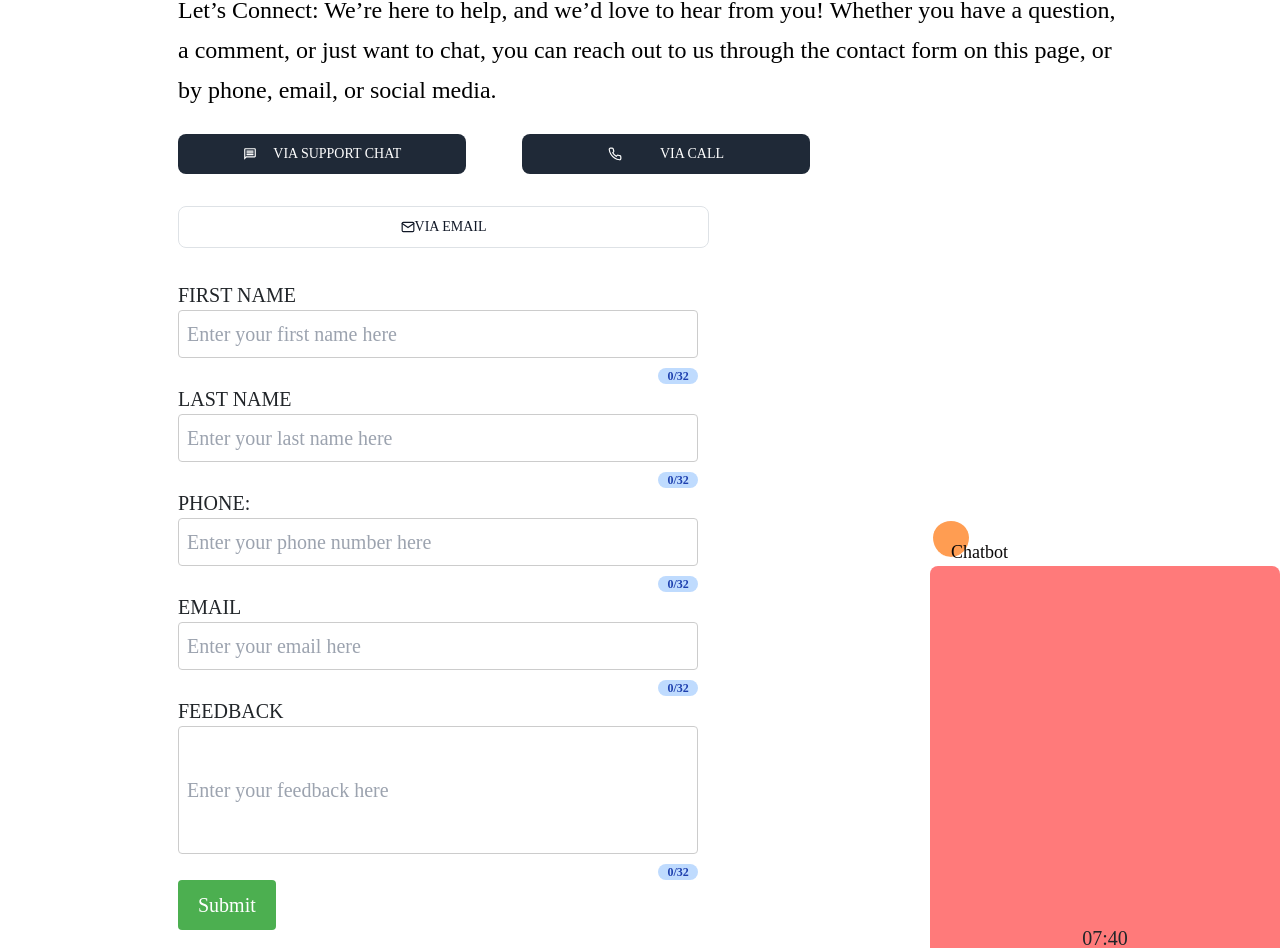
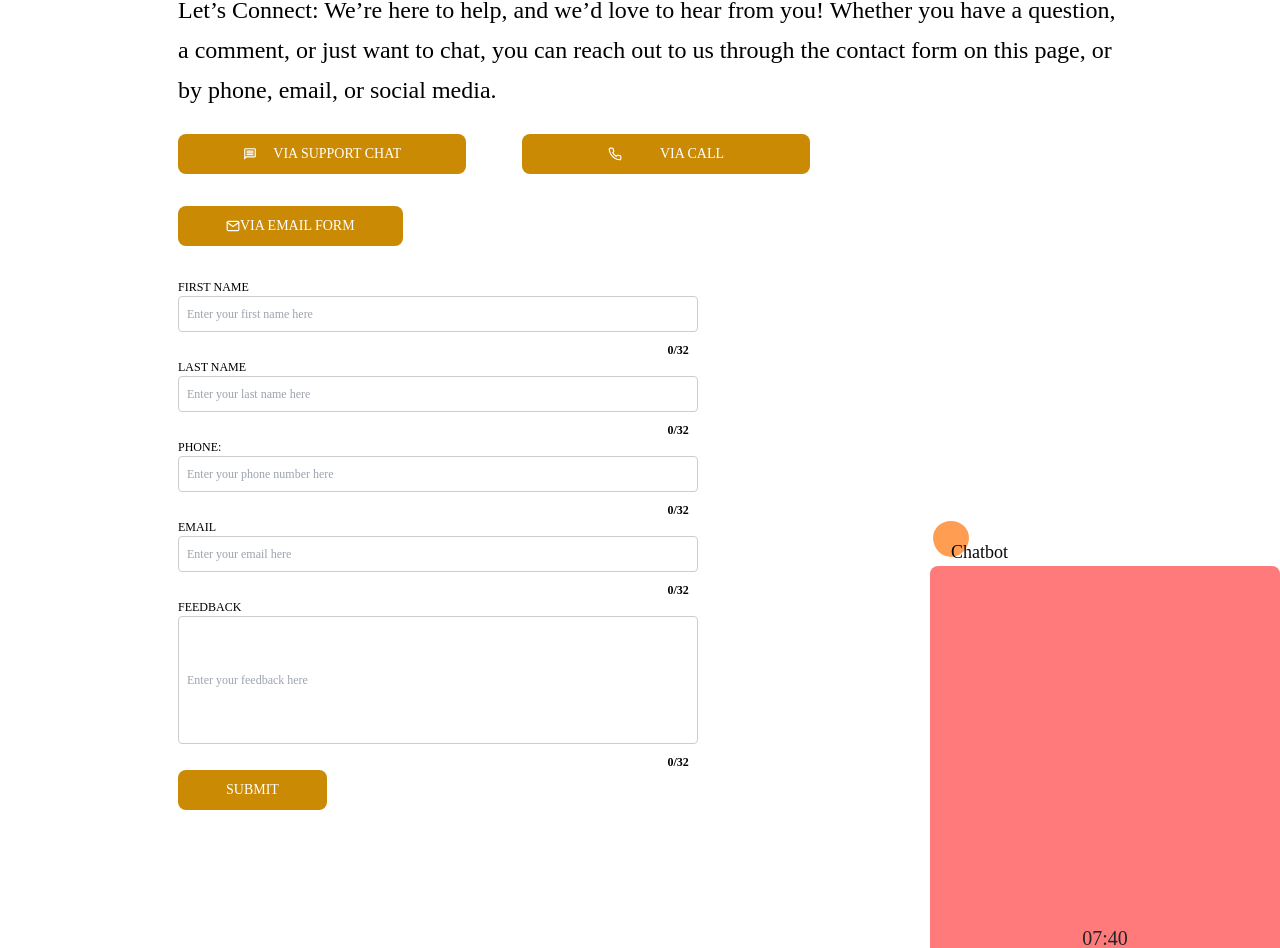
Before and after one commit to vikashchand/jurident, a React (Vite) app: page /Contact in a window 1280 px wide. Shown: the part 234-1182 px from the top of the page. After the commit the page ends 1076 px from the top, so only its background shows below. Built offline with nearby package versions, Linux system fonts and the light colour scheme; a web font is replaced by a local one.

Commit message:
Update ContactPage.jsx

```diff
--- a/src/Screen/Contactus/ContactPage.jsx
+++ b/src/Screen/Contactus/ContactPage.jsx
@@ -42,26 +42,26 @@ function ContactPage() {
 
   return (
     <div className="container1" style={{ width: "100%" }}>
-      <div style={{ width: "50%" }}>
+      <div style={{ width: "125%" }}>
         <h1 className="container title mt-10">CONTACT US </h1>
         <div className="container " style={{ width: "100%" }} >
-          <div className="text" style={{ width: "80%" }}>
+          <div className="text" style={{ width: "80%", color:"black" }}>
             Let’s Connect: We’re here to help, and we’d love to hear from you!
           Whether you have a question, a comment, or just want to chat, you can
           reach out to us through the contact form on this page, or by phone,
           email, or social media.
           </div>
-          <button type="button" class="inline-flex items-center justify-evenly sm:w-1/2 md:w-72 mt-6 text-white bg-gray-800 hover:bg-gray-900 focus:outline-none focus:ring-4 focus:ring-gray-300 font-medium rounded-lg text-sm px-5 py-2.5 mr-2 mb-2 dark:bg-gray-800 dark:hover:bg-gray-700 dark:focus:ring-gray-700 dark:border-gray-700"><MdOutlineMessage></MdOutlineMessage>VIA SUPPORT CHAT</button>
-          <button type="button" class=" inline-flex items-center justify-evenly sm:w-1/2 md:w-72 mt-6 md:ml-12 text-white bg-gray-800 hover:bg-gray-900 focus:outline-none focus:ring-4 focus:ring-gray-300 font-medium rounded-lg text-sm px-5 py-2.5 mr-2 mb-2 dark:bg-gray-800 dark:hover:bg-gray-700 dark:focus:ring-gray-700 dark:border-gray-700"><FiPhone></FiPhone>VIA CALL</button>
+          <button type="button" class="btn1 inline-flex items-center justify-evenly sm:w-1/2 md:w-72 mt-6 text-white bg-yellow-600 hover:bg-yellow-900 focus:outline-none focus:ring-4 focus:ring-gray-300 font-medium rounded-lg text-sm px-5 py-2.5 mr-2 mb-2  dark:bg-yellow-600 dark:hover:bg-yellow-700 dark:focus:ring-yellow-700 dark:border-yellow-700"><MdOutlineMessage></MdOutlineMessage>VIA SUPPORT CHAT</button>
+          <button type="button" class="btn1 inline-flex items-center justify-evenly sm:w-1/2 md:w-72 mt-6 md:ml-12 text-white bg-yellow-600 hover:bg-yellow-900 focus:outline-none focus:ring-4 focus:ring-gray-300 font-medium rounded-lg text-sm px-5 py-2.5 mr-2 mb-2 dark:bg-yellow-600 dark:hover:bg-yellow-700 dark:focus:ring-yellow-700 dark:border-gray-700"><FiPhone></FiPhone>VIA CALL</button>
           <div>
-            <button type="button" style={{ width: "45%" }} class="inline-flex items-center justify-center  mt-6 text-gray-900 hover:text-black border border-gray-800 hover:bg-gray-900 focus:ring-4 focus:outline-none focus:ring-gray-300 font-medium rounded-lg text-sm px-5 py-2.5 text-center mr-2 mb-2 dark:border-gray-600 dark:text-black dark:hover:text-white dark:hover:bg-gray-600 dark:focus:ring-gray-800"><FiMail ></FiMail>VIA EMAIL</button>
+            <button type="button"  class="btn2 inline-flex items-center justify-center  mt-6 text-white bg-yellow-600 hover:bg-yellow-900 focus:outline-none focus:ring-4 focus:ring-gray-300 font-medium rounded-lg text-sm px-5 py-2.5 mr-2 mb-2  dark:bg-yellow-600 dark:hover:bg-yellow-700 dark:focus:ring-yellow-700 dark:border-yellow-700"><FiMail></FiMail>VIA EMAIL FORM</button>
 
           </div>
 
           <div className="formdiv grid md:grid-cols-2 md:gap-6 sm:grid-cols-1 sm:gap-12" >
-          <form className="mb-6 group mt-4 mr-14 "style={{ width: "90%" }} onSubmit={handleSubmit}>
+          <form className="mb-6 group mt-4 mr-14 "style={{ width: "90%" , color:"white", fontSize:"12px"}} onSubmit={handleSubmit}>
           <div>
-            <label htmlFor="fName"
+            <label className="text-black" htmlFor="fName"
             >
               FIRST NAME
             </label>
@@ -75,14 +75,14 @@ function ContactPage() {
             />
              <div>
               <div className="flex flex-col items-end">
-                <span className="inline-flex justify-items-end  justify-center w-10 h-4  text-xs font-semibold text-blue-800 bg-blue-200 rounded-full">
+                <span className="inline-flex justify-items-end  justify-center w-10 h-4  text-xs font-semibold text-black rounded-full">
                 {firstName.length}/{characterLimit}
                 </span>
              </div>
 
             </div>
           </div>
-          <div>
+          <div className="text-black">
             <label htmlFor="lastName">LAST NAME</label>
             <input
               type="text"
@@ -95,13 +95,13 @@ function ContactPage() {
 
               <div>
               <div className="flex flex-col items-end">
-                <span className="inline-flex justify-items-end  justify-center w-10 h-4  text-xs font-semibold text-blue-800 bg-blue-200 rounded-full">
+                <span className="inline-flex justify-items-end  justify-center w-10 h-4  text-xs font-semibold text-black  rounded-full">
                 {lastName.length}/{characterLimit}
                 </span>
              </div>
             </div>
           </div>
-          <div>
+          <div className="text-black">
             <label htmlFor="phone">PHONE:</label>
             <input
               type="text"
@@ -113,7 +113,7 @@ function ContactPage() {
             />
             <div>
               <div className="flex flex-col items-end">
-                <span className="inline-flex justify-items-end  justify-center w-10 h-4  text-xs font-semibold text-blue-800 bg-blue-200 rounded-full">
+                <span className="inline-flex justify-items-end  justify-center w-10 h-4  text-xs font-semibold text-black  rounded-full">
                 {phone.length}/{characterLimit}
                 </span>
              </div>
@@ -121,7 +121,7 @@ function ContactPage() {
             </div>
 
           </div>
-          <div>
+          <div className="text-black">
             <label htmlFor="email">EMAIL</label>
             <input
               type="text"
@@ -133,13 +133,13 @@ function ContactPage() {
             />
             <div>
               <div className="flex flex-col items-end">
-                <span className="inline-flex justify-items-end  justify-center w-10 h-4  text-xs font-semibold text-blue-800 bg-blue-200 rounded-full">
+                <span className="inline-flex justify-items-end  justify-center w-10 h-4  text-xs font-semibold text-black  rounded-full">
                 {email.length}/{characterLimit}
                 </span>
              </div>
             </div>
           </div>
-          <div>
+          <div className="text-black">
             <label htmlFor="feedback">FEEDBACK</label>
             <input
             className="h-32"
@@ -153,13 +153,13 @@ function ContactPage() {
             />
             <div>
               <div className="flex flex-col items-end">
-                <span className="inline-flex justify-items-end  justify-center w-10 h-4  text-xs font-semibold text-blue-800 bg-blue-200 rounded-full">
+                <span className="inline-flex justify-items-end  justify-center w-10 h-4  text-xs font-semibold text-black  rounded-full">
                 {feedback.length}/{characterLimit}
                 </span>
              </div>
             </div>
           </div>
-          <button type="submit">Submit</button>
+          <button type="button" className="text-white bg-yellow-600 hover:bg-yellow-900 focus:outline-none focus:ring-4 focus:ring-gray-300 font-medium rounded-lg text-sm px-5 py-2.5 mr-2 mb-2  dark:bg-yellow-600 dark:hover:bg-yellow-700 dark:focus:ring-yellow-700 dark:border-yellow-700">SUBMIT</button>
         </form>
         <div className="mb-6 group map"style={{width:"40%",height:"60px"}}>
 
```
